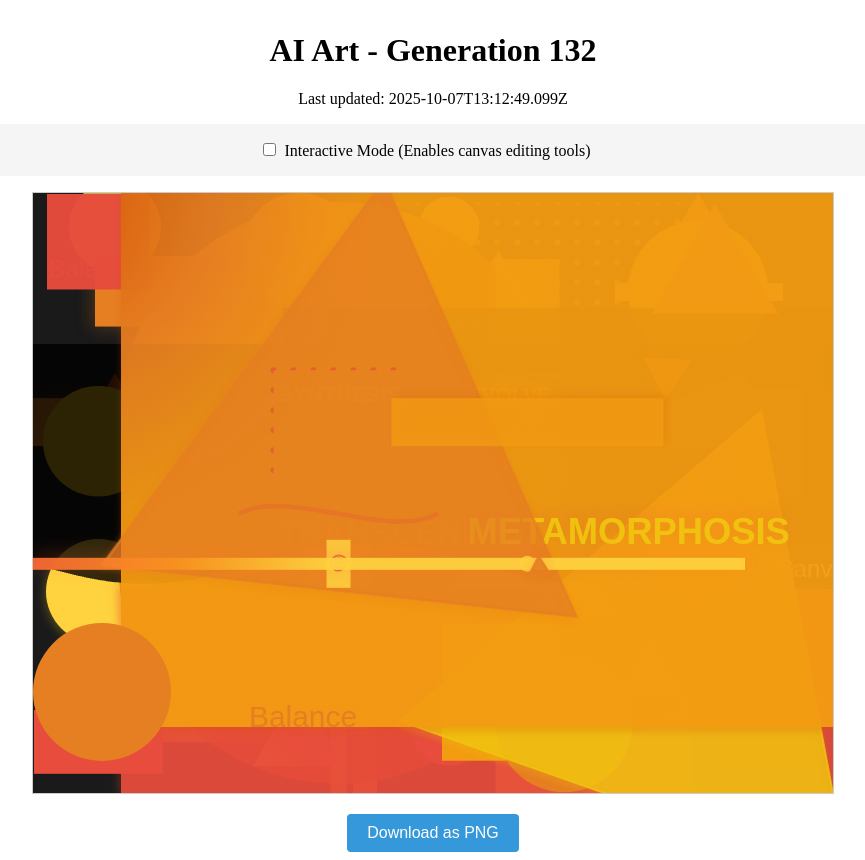
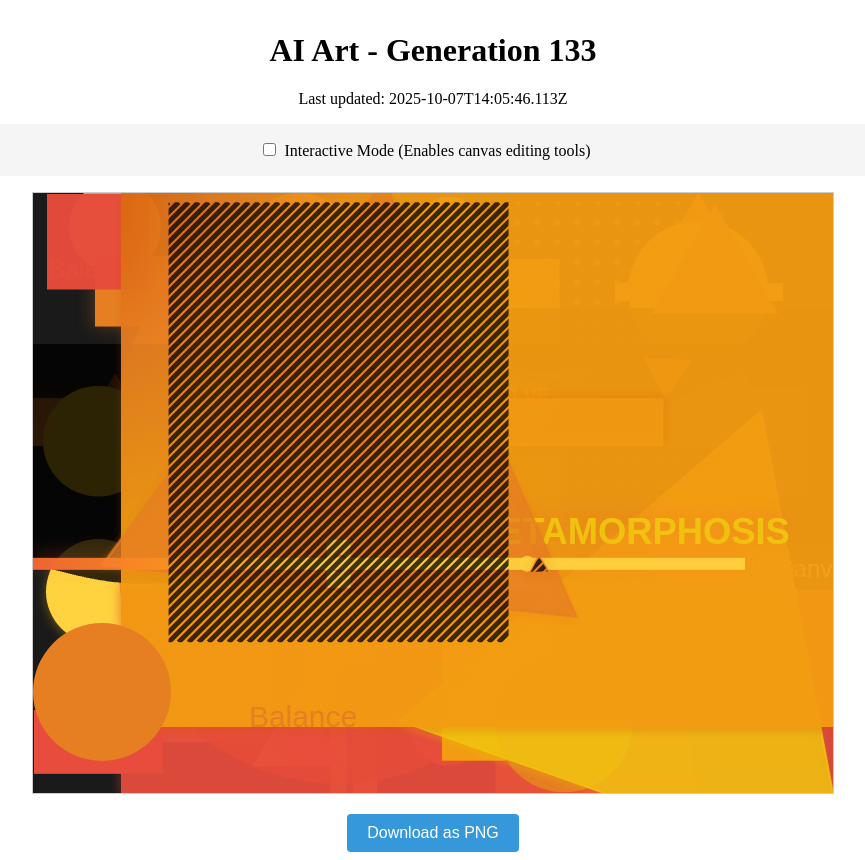
Before and after one commit to mcclowes/ai-art, a React (Vite) app: page / in a window 1280 px wide. Shown: the whole page, without its empty margins (207-1072 px from the left). Built offline with nearby package versions, Linux system fonts and the light colour scheme.

Commit message:
Improve artwork - Generation 133

```diff
--- a/src/artwork-state.ts
+++ b/src/artwork-state.ts
@@ -1632,9 +1632,20 @@ export const artworkState: ArtworkState = {
         "offsetY": 0.6910522076454306
       },
       "id": "rotated_triangle_1759842769099"
+    },
+    {
+      "type": "rectangle",
+      "x": 135.56242274412858,
+      "y": 9.171817058096451,
+      "width": 340,
+      "height": 440,
+      "fillStyle": "#e67e22",
+      "pattern": "stripes",
+      "opacity": 0.7525351400154303,
+      "id": "pattern_rect_1759845946113"
     }
   ],
-  "generation": 132,
-  "lastUpdated": "2025-10-07T13:12:49.099Z",
+  "generation": 133,
+  "lastUpdated": "2025-10-07T14:05:46.113Z",
   "cycleStarted": "2025-10-02T02:29:58.080Z"
 };
```
